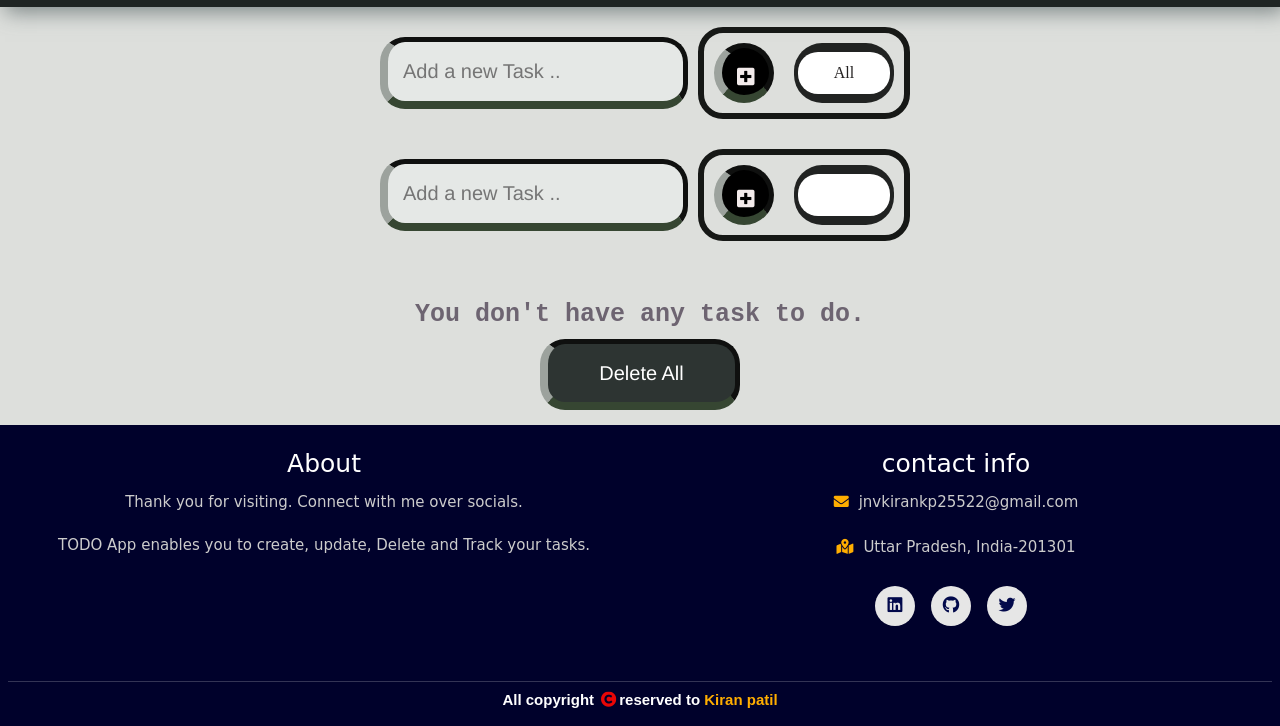
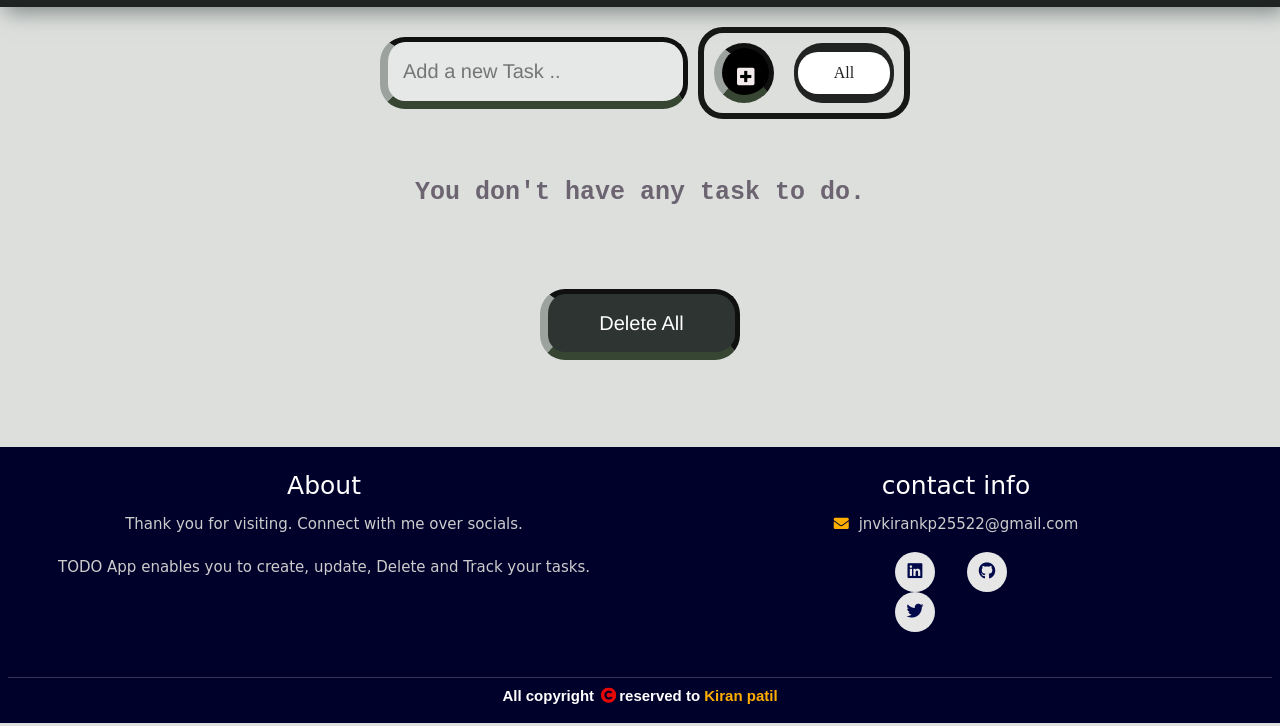
Before and after one commit to Rayyanbaig1243/TODO, a plain HTML site: page index.html in a window 1280 px wide. Shown: the part 77-803 px from the top of the page. Drawn offline with nearby package versions, Linux system fonts and the light colour scheme.

Commit message:
made some changes

```diff
--- a/index.html
+++ b/index.html
@@ -90,26 +90,7 @@
       </div>
     </form>
     <!-- <span class="todayDate">Day <span id="d1"></span></span> -->
-    <form class="todoform">
-      <input
-        type="text"
-        placeholder="Add a new Task .."
-        class="todo-input"
-        required
-      />
-      <div class="abc">
-        <button class="todo-button" type="submit" title="Add new task">
-          <i class="fas fa-plus-square"></i>
-        </button>
-        <div class="select">
-          <select name="todos" class="filter-todo" style="color: #fff">
-            <option value="all" style="color: #fff">All</option>
-            <option value="completed" style="color: #fff">Completed</option>
-            <option value="incomplete" style="color: #fff">Incomplete</option>
-          </select>
-        </div>
-      </div>
-    </form>
+
     <div><h2 id="default">You don't have any task to do.</h2></div>
     <div class="todo-container">
       <ul class="todo-list"></ul>
@@ -141,9 +122,7 @@
         <div class="box">
           <h3>contact info</h3>
           <p><i class="fas fa-envelope"></i>jnvkirankp25522@gmail.com</p>
-          <p>
-            <i class="fas fa-map-marked-alt"></i>Uttar Pradesh, India-201301
-          </p>
+
           <div class="share">
             <a
               href="https://www.linkedin.com/in/Kirankp25"
--- a/style.css
+++ b/style.css
@@ -548,7 +548,7 @@ select {
 .footer .box-container .box .share {
   display: flex;
   flex-wrap: wrap;
-  padding: 1rem 21rem;
+  padding: 0rem 23rem;
   justify-content: space-between;
 }
 .footer .box-container .box .share a {
```
